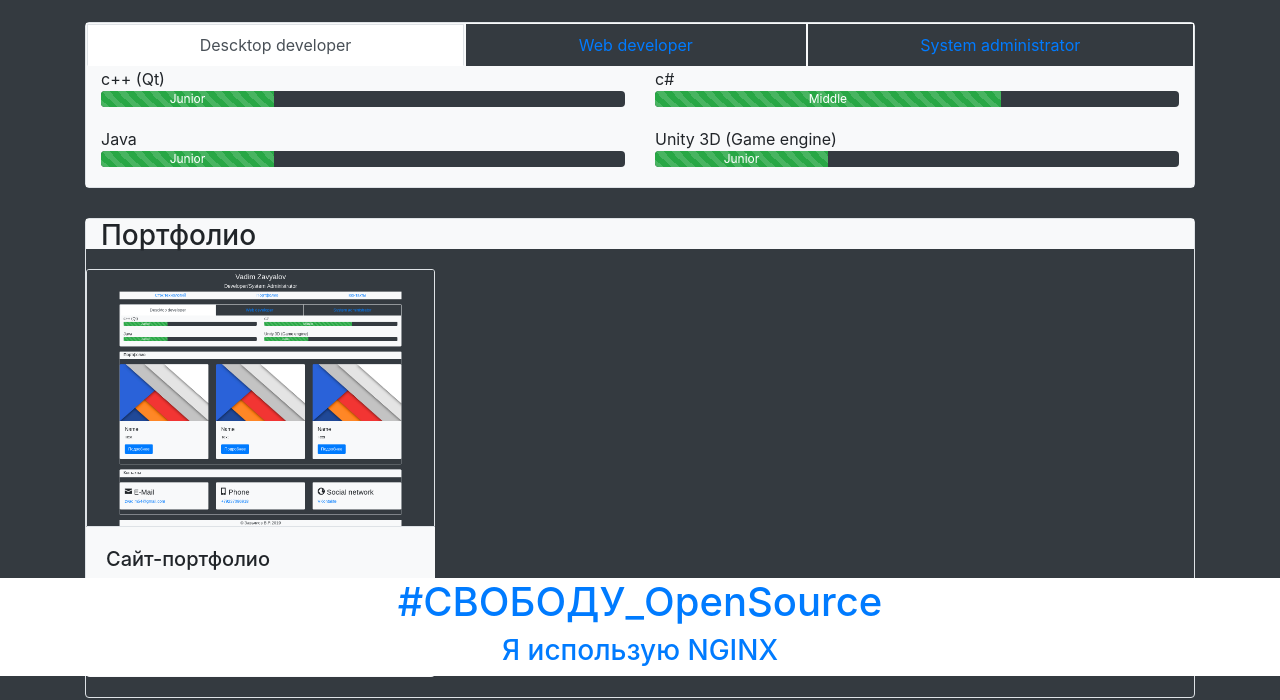
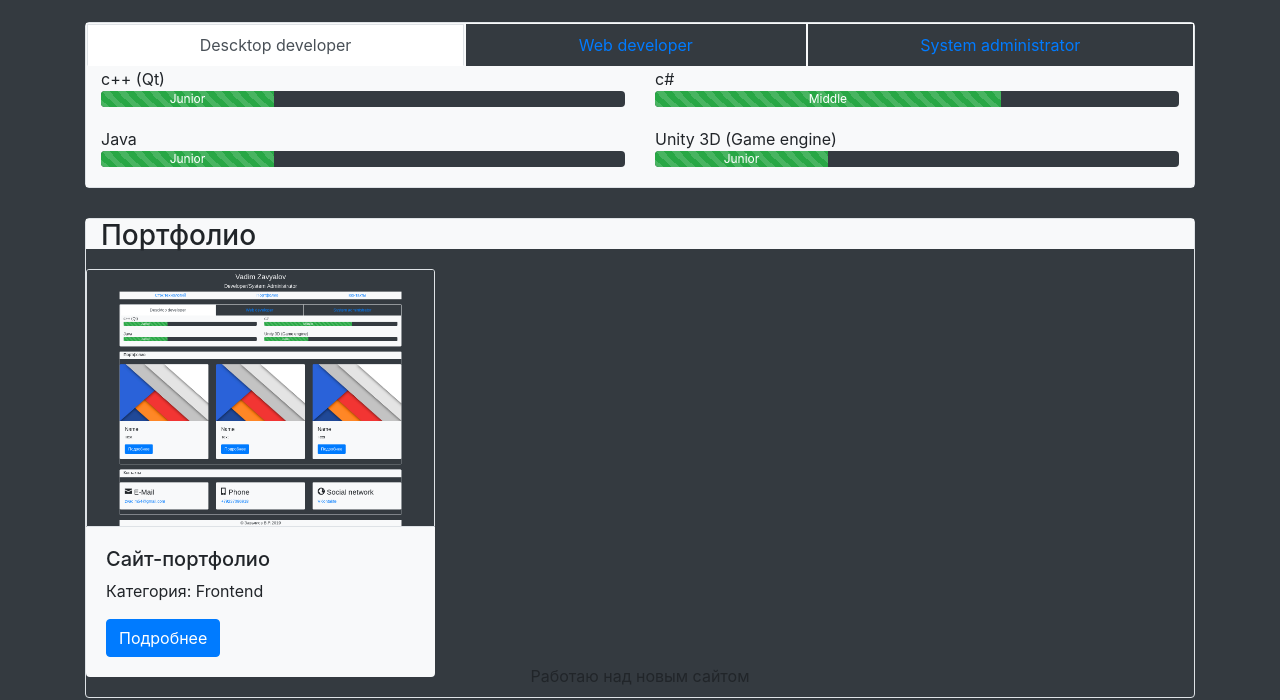
Before and after one commit to zvadim54/zvadim54.github.io, a plain HTML site: page index.html in a window 1280 px wide. Shown: the part 124-824 px from the top of the page. Drawn offline with Linux system fonts and the light colour scheme.

Commit message:
Update index.html

```diff
--- a/index.html
+++ b/index.html
@@ -263,10 +263,7 @@
 
 
 	<div class="free_OpenSource col-12" style="position: fixed; bottom: 0; text-align: center; background: #FFF; line-height: 0;">
-		<a href="https://nginx.org/ru/" target="_black">
-			<h1>#СВОБОДУ_OpenSource</h1><br>
-			<h3>Я использую NGINX</h3>
-		</a>
+		Работаю над новым сайтом
 	</div>
 
 	<script type="text/javascript" src="js/jquery-3.4.1.min.js"></script>
```
